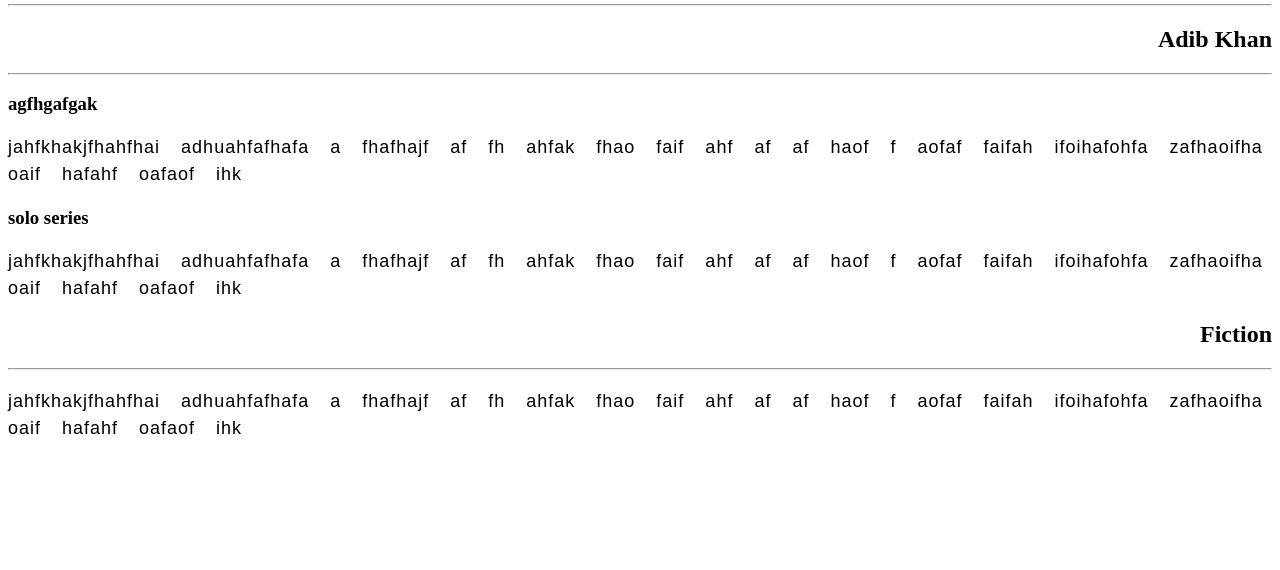
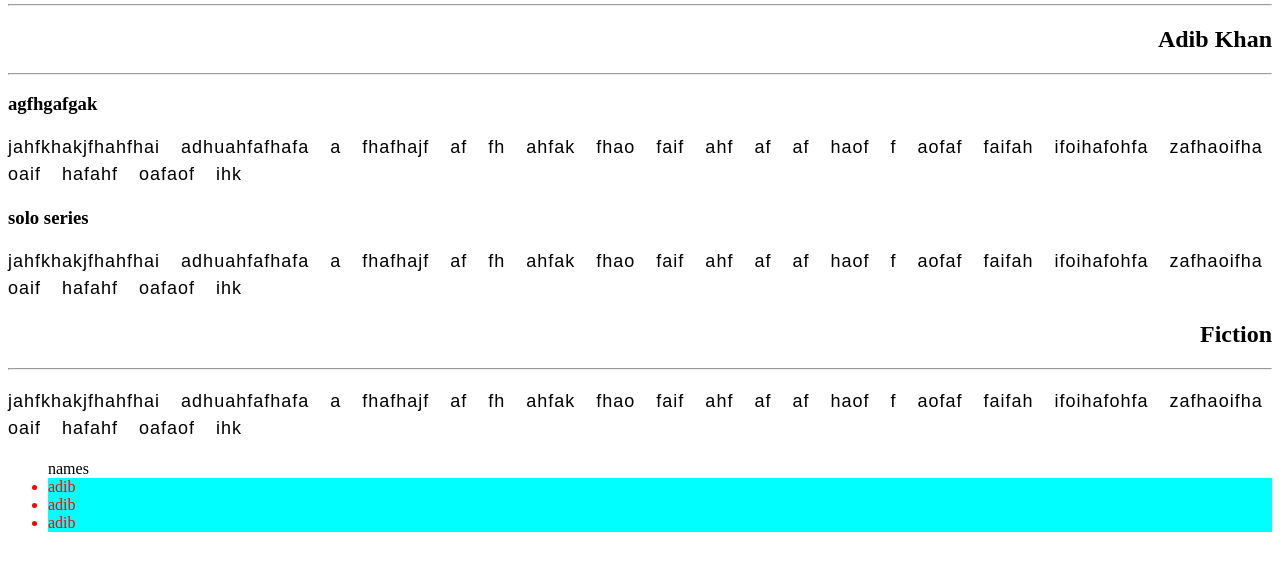
Before and after one commit to WebAdib/Web-Development, a plain HTML site: page Basic CSS Practice/textAlign/index.html in a window 1280 px wide. Shown: the part 82-652 px from the top of the page. Drawn offline with Linux system fonts and the light colour scheme.

Commit message:
decendent selector

```diff
--- a/Basic CSS Practice/textAlign/index.html
+++ b/Basic CSS Practice/textAlign/index.html
@@ -18,5 +18,10 @@
     <h2>Fiction</h2>
     <hr>
     <p>jahfkhakjfhahfhai  adhuahfafhafa a fhafhajf af fh ahfak fhao faif ahf af af haof f aofaf faifah ifoihafohfa zafhaoifha oaif hafahf oafaof ihk</p>
+    <ul> names
+        <li>adib</li>
+        <li>adib</li>
+        <li>adib</li>
+    </ul>
 </body>
 </html>
--- a/Basic CSS Practice/textAlign/style.css
+++ b/Basic CSS Practice/textAlign/style.css
@@ -12,3 +12,7 @@ p{
     word-spacing: 15px;
     font-size: 18px;
 }
+ul li{
+    background-color: aqua;
+    color: red;
+}
```
